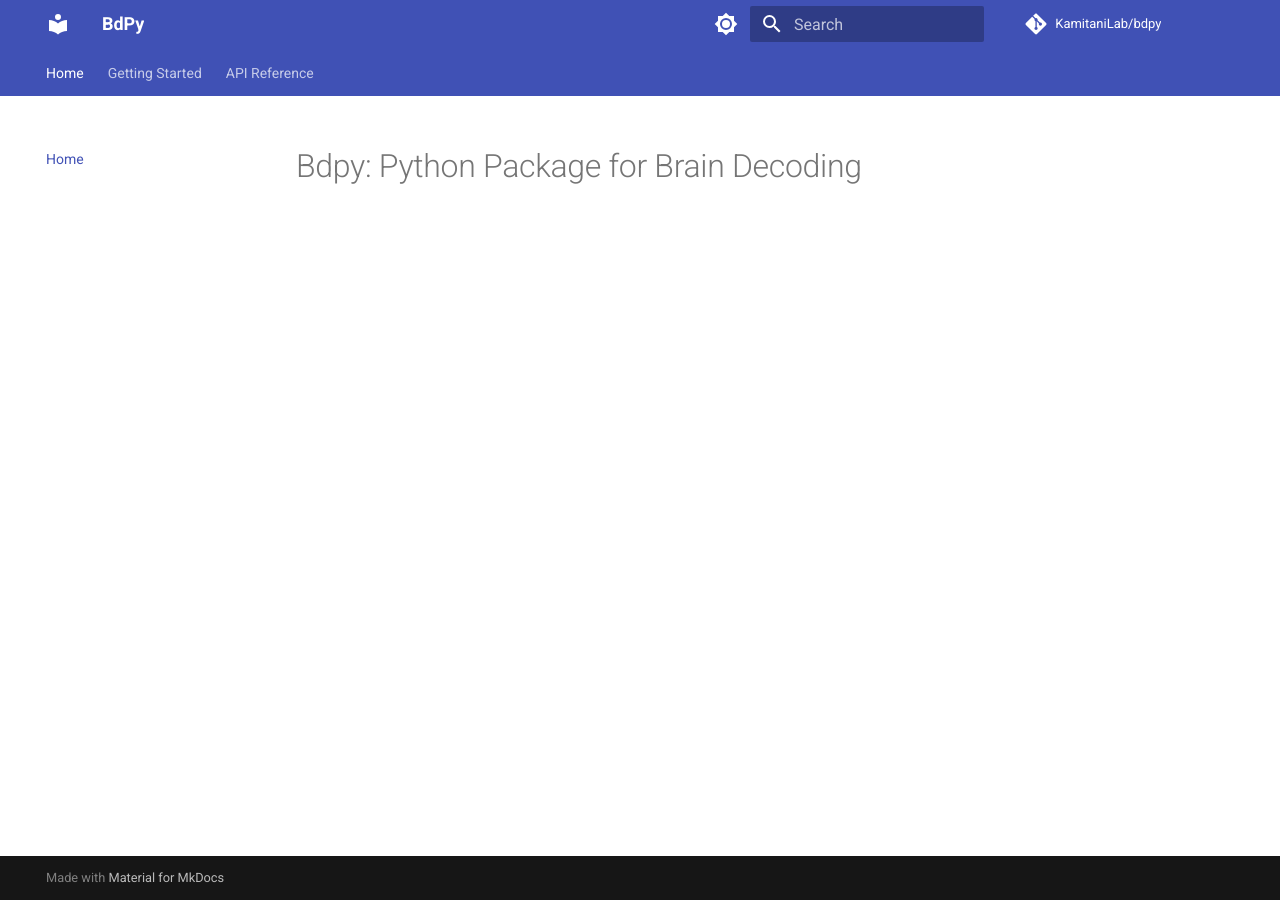
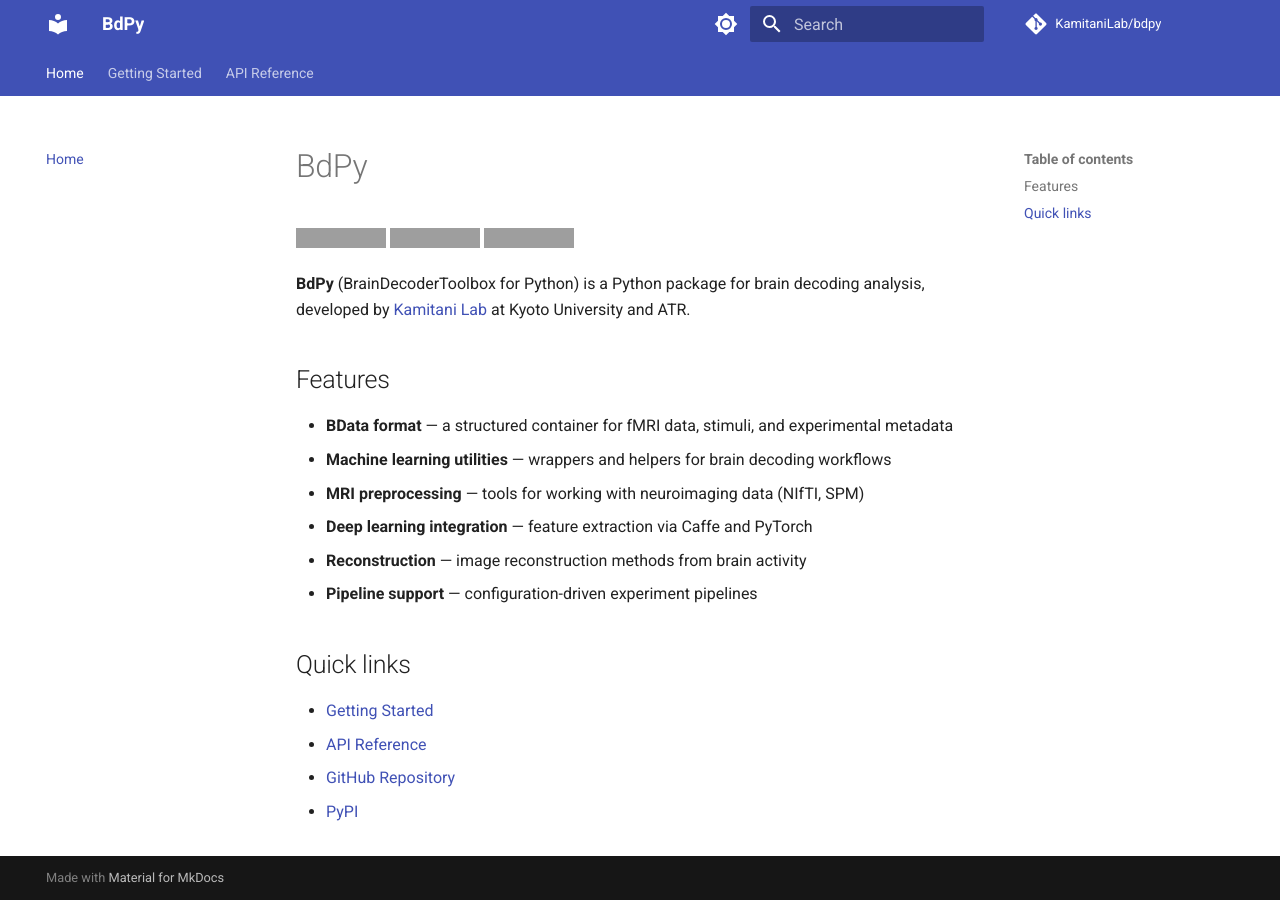
Before and after one commit to KamitaniLab/bdpy, an MkDocs documentation site: the page built from docs/index.md, in a window 1280 px wide. Built offline with MkDocs 1.6.1 and Material for MkDocs 9.7.7, drawn with Linux system fonts in a browser that asks for light colours; comment, search, counter and statistics services are not loaded; grey boxes are pictures that could not be loaded.

Commit message:
docs: add landing page and getting started guide

```diff
--- a/docs/index.md
+++ b/docs/index.md
@@ -1 +1,23 @@
-# Bdpy: Python Package for Brain Decoding
+# BdPy
+
+[![PyPI version](https://badge.fury.io/py/bdpy.svg)](https://badge.fury.io/py/bdpy)
+[![GitHub license](https://img.shields.io/github/license/KamitaniLab/bdpy)](https://github.com/KamitaniLab/bdpy/blob/main/LICENSE)
+[![ci](https://github.com/KamitaniLab/bdpy/actions/workflows/ci.yml/badge.svg)](https://github.com/KamitaniLab/bdpy/actions/workflows/ci.yml)
+
+**BdPy** (BrainDecoderToolbox for Python) is a Python package for brain decoding analysis, developed by [Kamitani Lab](https://github.com/KamitaniLab) at Kyoto University and ATR.
+
+## Features
+
+- **BData format** — a structured container for fMRI data, stimuli, and experimental metadata
+- **Machine learning utilities** — wrappers and helpers for brain decoding workflows
+- **MRI preprocessing** — tools for working with neuroimaging data (NIfTI, SPM)
+- **Deep learning integration** — feature extraction via Caffe and PyTorch
+- **Reconstruction** — image reconstruction methods from brain activity
+- **Pipeline support** — configuration-driven experiment pipelines
+
+## Quick links
+
+- [Getting Started](getting-started.md)
+- [API Reference](api/index.md)
+- [GitHub Repository](https://github.com/KamitaniLab/bdpy)
+- [PyPI](https://pypi.org/project/bdpy/)
```
Also changed, not shown: docs/getting-started.md (added, +83 -0 lines).
